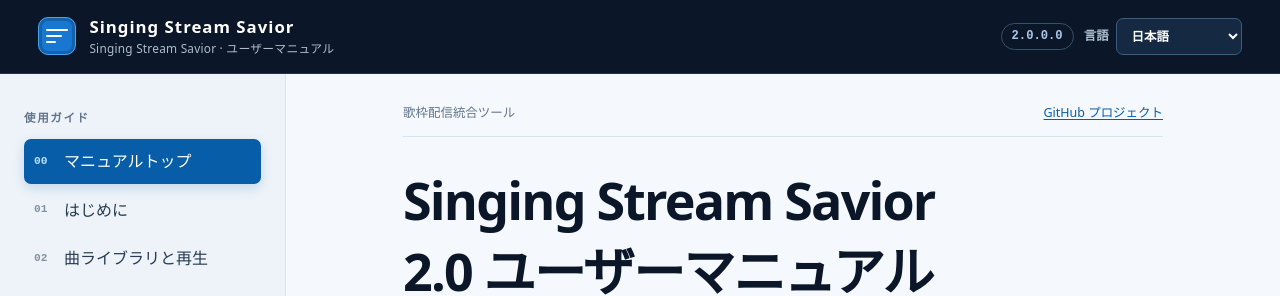
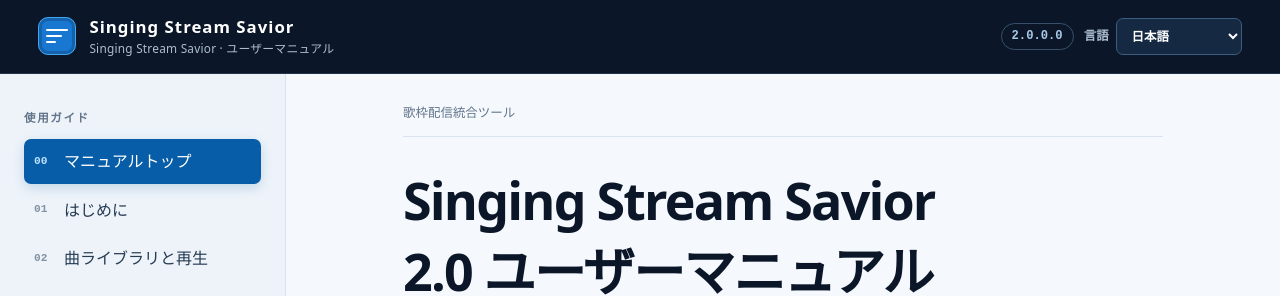
Before and after one commit to NoonIsAwesome/Singing-Stream-Savior-Manual, a Jekyll site: the page built from ja/README.md, in a window 1280 px wide and 900 px high. Shown: the top 296 px of the window. Built offline with Jekyll 4.4.1, drawn with Linux system fonts in a browser that asks for light colours.

Commit message:
docs: remove private project link

```diff
--- a/_data/i18n.yml
+++ b/_data/i18n.yml
@@ -10,7 +10,6 @@
   stream_tip: 直播前建議
   stream_tip_text: 先播放一首測試歌曲，確認音訊、歌詞、歌單與 OBS 畫面。
   meta: 歌回直播整合工具
-  project: GitHub 專案
   footer: 歌回救星 2.0 使用說明
   back_home: 回到首頁
   language: 語言
@@ -36,7 +35,6 @@
   stream_tip: 直播前建议
   stream_tip_text: 先播放一首测试歌曲，确认音频、歌词、歌单与 OBS 画面。
   meta: 歌回直播整合工具
-  project: GitHub 项目
   footer: 歌回救星 2.0 使用说明
   back_home: 返回首页
   language: 语言
@@ -62,7 +60,6 @@
   stream_tip: Before going live
   stream_tip_text: Play one test song and check audio, lyrics, set list, and the OBS output.
   meta: Singing-stream production tool
-  project: GitHub project
   footer: Singing Stream Savior 2.0 User Manual
   back_home: Back to top
   language: Language
@@ -88,7 +85,6 @@
   stream_tip: 配信前の確認
   stream_tip_text: テスト曲を再生し、音声・歌詞・セットリスト・OBS 画面を確認してください。
   meta: 歌枠配信統合ツール
-  project: GitHub プロジェクト
   footer: Singing Stream Savior 2.0 ユーザーマニュアル
   back_home: トップへ戻る
   language: 言語
@@ -114,7 +110,6 @@
   stream_tip: 방송 전 확인
   stream_tip_text: 테스트 곡을 재생하고 오디오, 가사, 세트리스트와 OBS 화면을 확인하세요.
   meta: 노래 방송 통합 도구
-  project: GitHub 프로젝트
   footer: Singing Stream Savior 2.0 사용자 설명서
   back_home: 맨 위로
   language: 언어
--- a/_layouts/default.html
+++ b/_layouts/default.html
@@ -84,7 +84,6 @@
       <main class="guide-content" id="guide-content">
         <div class="content-meta">
           <span>{{ t.meta }}</span>
-          <a href="https://github.com/NoonIsAwesome/Singing-Stream-Savior">{{ t.project }}</a>
         </div>
         <article class="manual-article">
           {{ content }}
```
